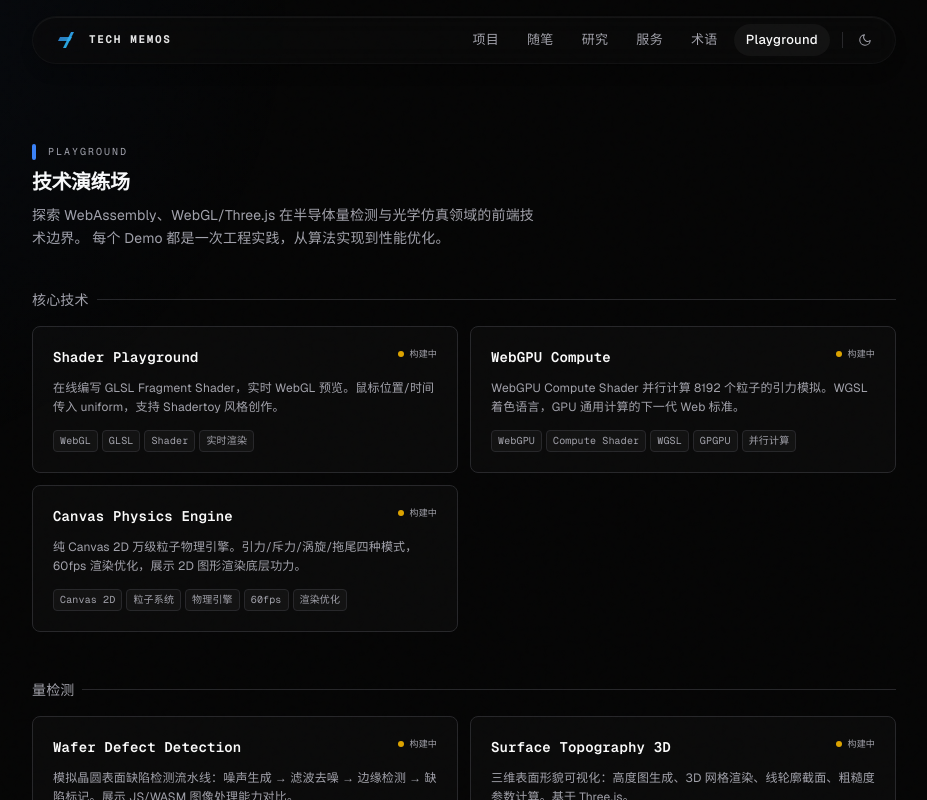
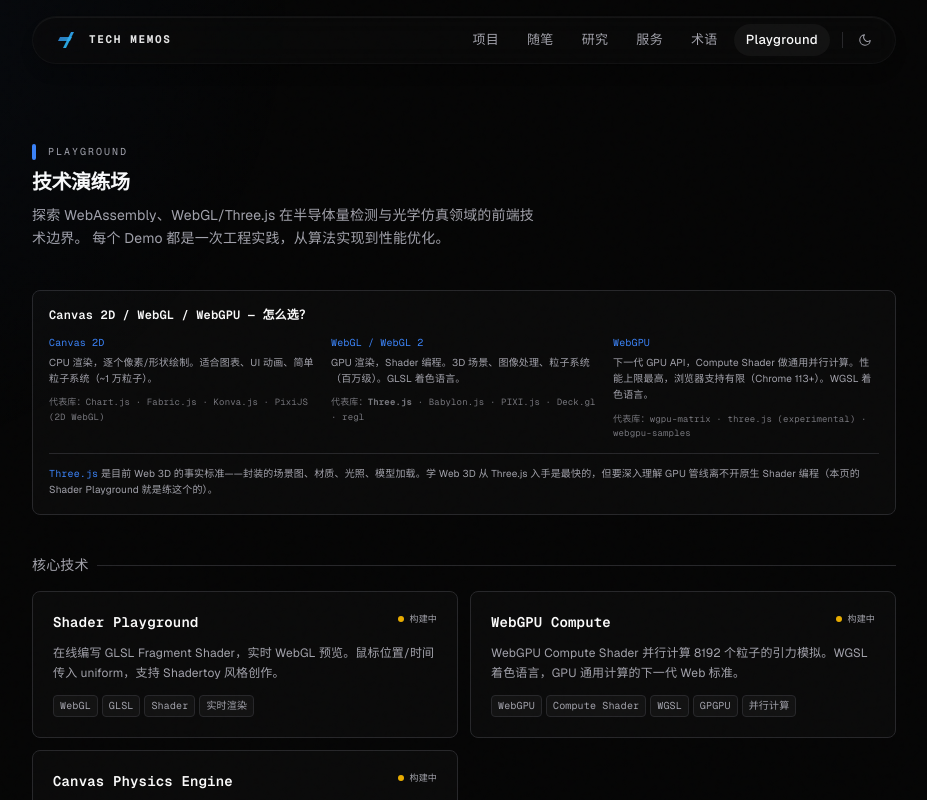
Before and after one commit to atbeta/pbeta-next, a Next.js app in the folder apps/web/: page /playground in a window 1280 px wide. Shown: the top 800 px of the page, without its empty margins (176-1103 px from the left). Built offline with nearby package versions, Linux system fonts and the light colour scheme; no server answers.

Commit message:
feat: add Canvas 2D/WebGL/WebGPU comparison overview and library guide to playground

```diff
--- a/apps/web/src/app/playground/page.tsx
+++ b/apps/web/src/app/playground/page.tsx
@@ -95,6 +95,36 @@ export default function PlaygroundPage() {
         </p>
       </div>
 
+      <div className="mb-10 p-4 border border-[var(--border)] rounded-lg bg-[var(--surface)] anim-fade-up delay-1">
+        <h3 className="font-mono text-xs font-semibold mb-3">Canvas 2D / WebGL / WebGPU — 怎么选？</h3>
+        <div className="grid gap-4 sm:grid-cols-3 text-[10px] leading-relaxed">
+          <div>
+            <h4 className="font-mono text-[var(--accent)] mb-1">Canvas 2D</h4>
+            <p className="text-[var(--muted-foreground)] mb-2">CPU 渲染，逐个像素/形状绘制。适合图表、UI 动画、简单粒子系统（~1 万粒子）。</p>
+            <p className="text-[var(--muted-foreground)]/70 font-mono text-[9px]">
+              代表库：Chart.js · Fabric.js · Konva.js · PixiJS (2D WebGL)
+            </p>
+          </div>
+          <div>
+            <h4 className="font-mono text-[var(--accent)] mb-1">WebGL / WebGL 2</h4>
+            <p className="text-[var(--muted-foreground)] mb-2">GPU 渲染，Shader 编程。3D 场景、图像处理、粒子系统（百万级）。GLSL 着色语言。</p>
+            <p className="text-[var(--muted-foreground)]/70 font-mono text-[9px]">
+              代表库：<strong>Three.js</strong> · Babylon.js · PIXI.js · Deck.gl · regl
+            </p>
+          </div>
+          <div>
+            <h4 className="font-mono text-[var(--accent)] mb-1">WebGPU</h4>
+            <p className="text-[var(--muted-foreground)] mb-2">下一代 GPU API，Compute Shader 做通用并行计算。性能上限最高，浏览器支持有限（Chrome 113+）。WGSL 着色语言。</p>
+            <p className="text-[var(--muted-foreground)]/70 font-mono text-[9px]">
+              代表库：wgpu-matrix · three.js (experimental) · webgpu-samples
+            </p>
+          </div>
+        </div>
+        <div className="mt-3 pt-3 border-t border-[var(--border)] text-[10px] text-[var(--muted-foreground)] leading-relaxed">
+          <span className="font-mono text-[var(--accent)]">Three.js</span> 是目前 Web 3D 的事实标准——封装的场景图、材质、光照、模型加载。学 Web 3D 从 Three.js 入手是最快的，但要深入理解 GPU 管线离不开原生 Shader 编程（本页的 Shader Playground 就是练这个的）。
+        </div>
+      </div>
+
       {categories.map((category, ci) => {
         const items = playgrounds.filter((p) => p.category === category)
         if (items.length === 0) return null
```
